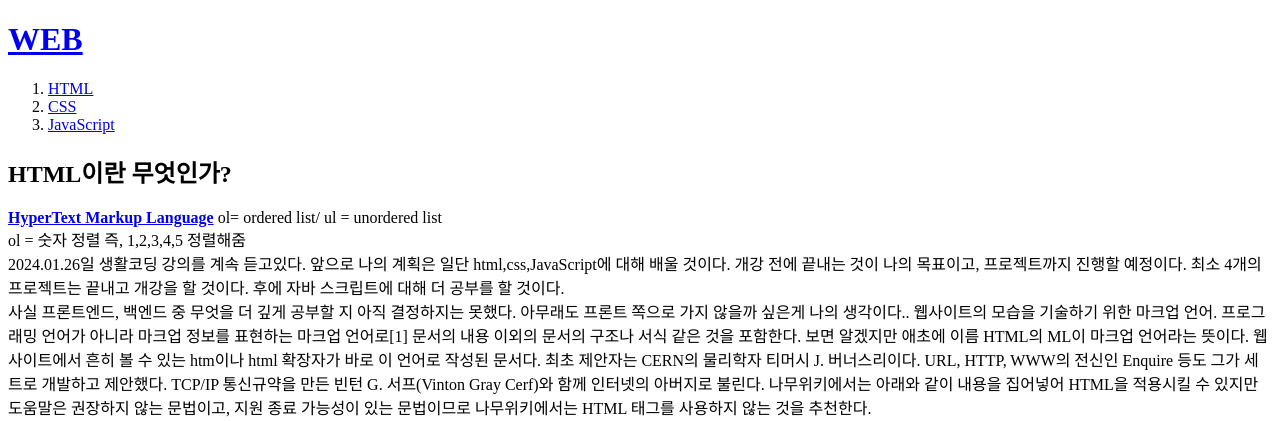
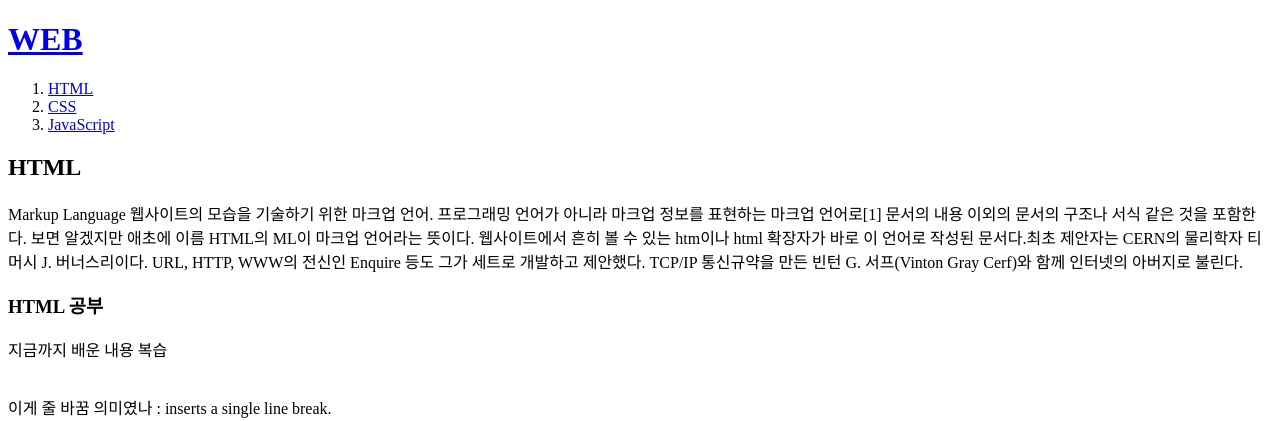
Before and after one commit to alsdn4956/HTML, a plain HTML site: page 1.html in a window 1280 px wide. Shown: the top 421 px of the page. Drawn offline with Linux system fonts and the light colour scheme.

Commit message:
Update 1.html

```diff
--- a/1.html
+++ b/1.html
@@ -5,29 +5,32 @@
 <head>
     <title> WEB1 - HTML</title>
 
+    <link rel="stylesheet" href="style.css">
 </head>
+
 <body>
     <h1><a href="index.html" title="index.html">WEB</a></h1>
+    <div id="grid">
         <ol>
-    <li><a href="1.html" target="_blank" >HTML</a></li>
-    <li><a href="2.html" >CSS</a></li>
-    <li><a href="3.html" >JavaScript</a></li>
+            <li><a href="1.html">HTML</a></li>
+            <li><a href="2.html">CSS</a></li>
+            <li><a href="3.html">JavaScript</a></li>
         </ol>
-<h2>HTML이란 무엇인가?</h2>
-<strong><a href="https://html.spec.whatwg.org/multipage/" target="_blank" title="html specification">HyperText Markup Language</a></strong>
-ol= ordered list/ ul = unordered list<br>
-ol = 숫자 정렬 즉, 1,2,3,4,5 정렬해줌<br>
-2024.01.26일 생활코딩 강의를 계속 듣고있다. 앞으로 나의 계획은 일단 html,css,JavaScript에 대해 배울 것이다.
-개강 전에 끝내는 것이 나의 목표이고, 프로젝트까지 진행할 예정이다. 최소 4개의 프로젝트는 끝내고 개강을 할 것이다.
-후에 자바 스크립트에 대해 더 공부를 할 것이다.<br>
-사실 프론트엔드, 백엔드 중 무엇을 더 깊게 공부할 지 아직 결정하지는 못했다. 아무래도 프론트 쪽으로 가지 않을까 싶은게 나의 생각이다..
+        <div id="article">
+            <h2>HTML</h2>
+            <p>Markup Language
                 웹사이트의 모습을 기술하기 위한 마크업 언어.
+                프로그래밍 언어가 아니라 마크업 정보를 표현하는 마크업 언어로[1] 문서의 내용 이외의 문서의 구조나 서식 같은 것을 포함한다. 보면 알겠지만 애초에 이름 HTML의 ML이 마크업 언어라는 뜻이다.
+                웹사이트에서 흔히 볼 수 있는 htm이나 html 확장자가 바로 이 언어로 작성된 문서다.최초 제안자는 CERN의 물리학자 티머시 J. 버너스리이다. URL, HTTP, WWW의 전신인 Enquire 등도 그가 세트로 개발하고 제안했다.
+                TCP/IP 통신규약을 만든 빈턴 G. 서프(Vinton Gray Cerf)와 함께 인터넷의 아버지로 불린다.
+            </p>
+        </div>
+    </div>
 
-프로그래밍 언어가 아니라 마크업 정보를 표현하는 마크업 언어로[1] 문서의 내용 이외의 문서의 구조나 서식 같은 것을 포함한다. 보면 알겠지만 애초에 이름 HTML의 ML이 마크업 언어라는 뜻이다. 웹사이트에서 흔히 볼 수 있는 htm이나 html 확장자가 바로 이 언어로 작성된 문서다.
 
-최초 제안자는 CERN의 물리학자 티머시 J. 버너스리이다. URL, HTTP, WWW의 전신인 Enquire 등도 그가 세트로 개발하고 제안했다. TCP/IP 통신규약을 만든 빈턴 G. 서프(Vinton Gray Cerf)와 함께 인터넷의 아버지로 불린다.
 
-나무위키에서는 아래와 같이 내용을 집어넣어 HTML을 적용시킬 수 있지만 도움말은 권장하지 않는 문법이고, 지원 종료 가능성이 있는 문법이므로 나무위키에서는 HTML 태그를 사용하지 않는 것을 추천한다.
+
+
 
     <h3>HTML 공부</h3>
     <p>지금까지 배운 내용 복습</p>
@@ -35,7 +38,8 @@ ol = 숫자 정렬 즉, 1,2,3,4,5 정렬해줌<br>
     <br>이게 줄 바꿈 의미였나 : inserts a single line break.
     <br>
     <strong> Unsplah라는 사이트는</strong>
-사진의 화질이 매우 좋다. 저작권에도 구애받지 않기에 매우 유용<!DOCTYPE html>
+    사진의 화질이 매우 좋다. 저작권에도 구애받지 않기에 매우 유용
+    <!DOCTYPE html>
     <br>
     <img src="coding.jpg" width="20%">
     <br>
@@ -58,4 +62,5 @@ ol = 숫자 정렬 즉, 1,2,3,4,5 정렬해줌<br>
     </table>
     </p>
 </body>
+
 </html>
```
Lines whose indentation alone changed are shown as unchanged.
